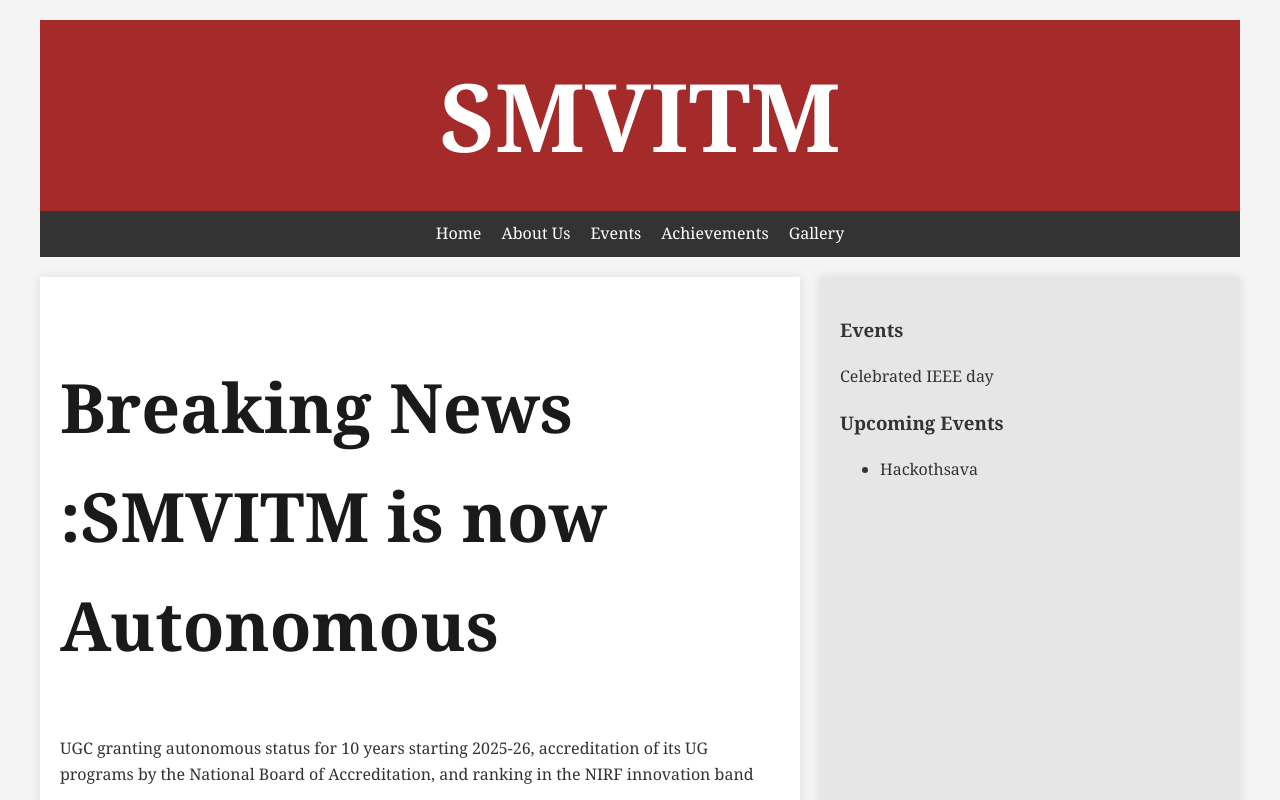
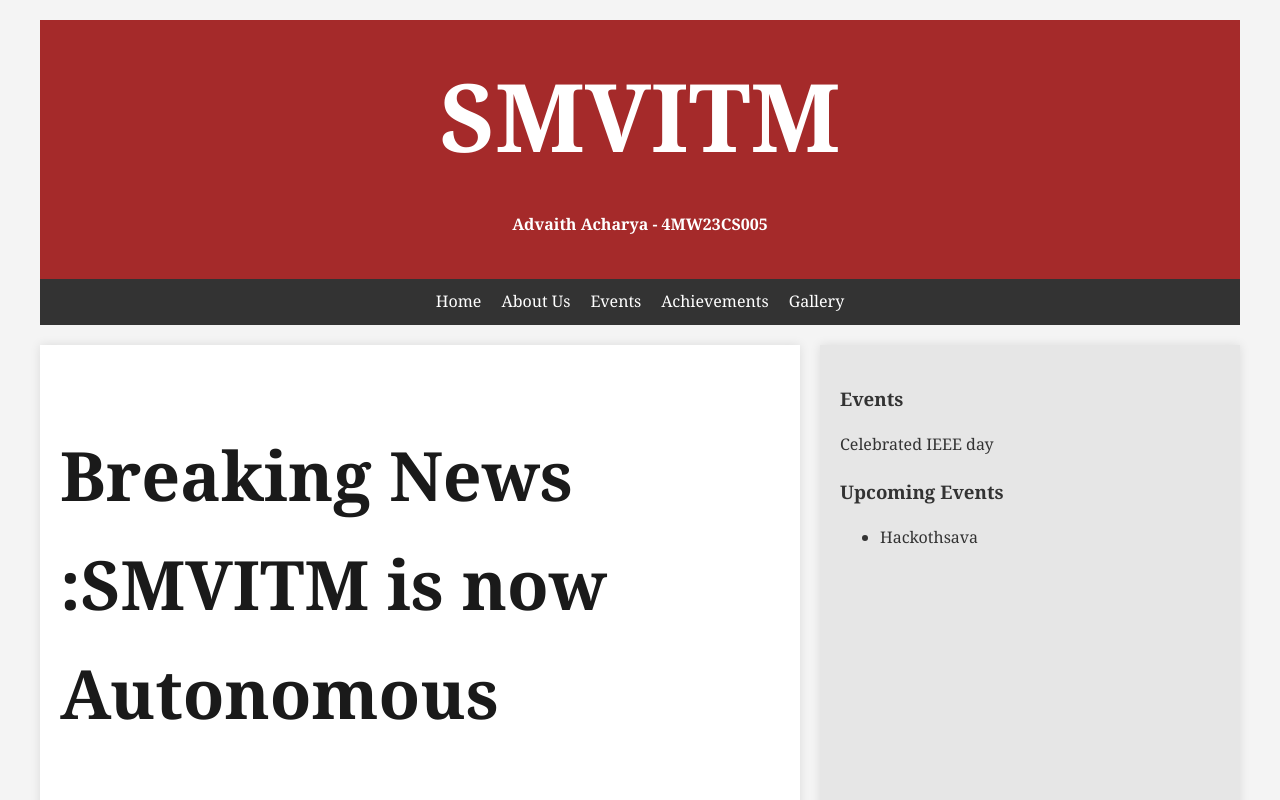
Before and after one commit to Advaithacharya/WEB-TECH-LAB, a plain HTML site: page CIE3.html in a window 1280 px wide. Shown: the top 800 px of the page. Drawn offline with Linux system fonts and the light colour scheme; grey boxes are pictures that could not be loaded.

Commit message:
Update CIE3.html

```diff
--- a/CIE3.html
+++ b/CIE3.html
@@ -3,7 +3,7 @@
 <head>
   <meta charset="UTF-8" >
   <meta name="viewport" content="width=device-width, initial-scale=1.0"/>
-  <title>The daily Chronicle</title>
+  <title>SMVITM</title>
  <style>
  body{
 font-family:'Georgia',serif;
@@ -105,6 +105,7 @@ margin-top:20px;
 <body>
 <header>
 <h1>SMVITM</h1>
+<h4>Advaith Acharya - 4MW23CS005</h4>
 </header>
 <nav>
 
```
